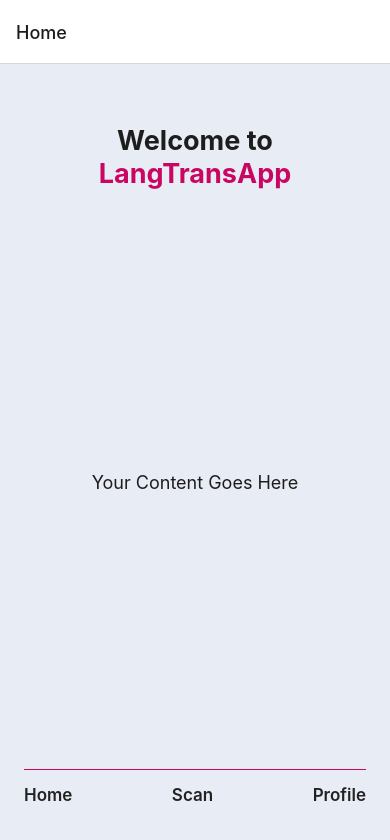
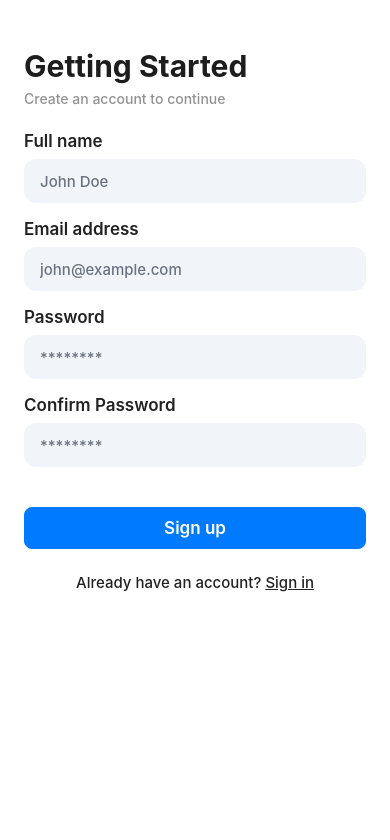
Before and after one commit to appsecandrewlee/MACathon_2023, a React Native app in the folder langtrans_app/: screen /Signup in a window 390 px wide. Shown: the top 840 px of the page. Built offline with nearby package versions, Linux system fonts and the light colour scheme.

Commit message:
navigate between login and signup page

```diff
--- a/langtrans_app/App.js
+++ b/langtrans_app/App.js
@@ -2,6 +2,7 @@ import React, { useState } from "react";
 import { NavigationContainer } from '@react-navigation/native';
 import { createStackNavigator } from '@react-navigation/stack';
 import axios from "axios";
+import SignupScreen from './screens/Signup'; // Import the signup screen
 import LoginScreen from './screens/Login'; // Import the login screen
 import CameraScreen from './screens/Scan'; // Assuming you also have a camera screen
 import HomeScreen from './screens/Home'; // Assuming you also have a camera screen
@@ -45,8 +46,9 @@ export default function App() {
   };
   return (
     <NavigationContainer>
-      <Stack.Navigator initialRouteName="Home">
+      <Stack.Navigator initialRouteName="Login">
         <Stack.Screen name="Login" component={LoginScreen} options={{ headerShown: false }} />
+        <Stack.Screen name="Signup" component={SignupScreen} options={{ headerShown: false }} />
         <Stack.Screen name="Camera" component={CameraScreen} options={{ title: 'Capture Image' }} />
         <Stack.Screen name="Home" component={HomeScreen} options={{ title: 'Home' }} />
         {/* Add more screens as needed */}
--- a/langtrans_app/screens/Login.js
+++ b/langtrans_app/screens/Login.js
@@ -9,7 +9,8 @@ import {
   TextInput,
 } from 'react-native';
 
-export default function Example() {
+export default function LoginScreen({navigation}) {
+
   const [form, setForm] = useState({
     email: '',
     password: '',
@@ -23,7 +24,6 @@ export default function Example() {
   //     .then(response => response.json())
   //     .then(data => setData(data));
   // }, []);
-
 
   return (
     <SafeAreaView style={{ flex: 1, backgroundColor: '#e8ecf4' }}>
@@ -90,7 +90,10 @@ export default function Example() {
               // handle link
             }}
             style={{ marginTop: 'auto' }}>
-            <Text style={styles.formFooter}>
+            <Text
+              style={styles.formFooter}
+              onPress={() => navigation.navigate('Signup')}
+            >
               Don't have an account?{' '}
               <Text style={{ textDecorationLine: 'underline' }}>Sign Up</Text>
             </Text>
--- a/langtrans_app/SignUp.js
+++ b/langtrans_app/screens/Signup.js
@@ -6,10 +6,11 @@ import {
   Text,
   TouchableOpacity,
   TextInput,
+  ScrollView
 } from 'react-native';
-import { KeyboardAwareScrollView } from 'react-native-keyboard-aware-scroll-view';
+// import { KeyboardAwareScrollView } from 'react-native-keyboard-aware-scroll-view';
 
-export default function Example() {
+export default function SignupScreen({navigation}) {
   const [form, setForm] = useState({
     fullname: '',
     email: '',
@@ -25,7 +26,7 @@ export default function Example() {
           <Text style={styles.subtitle}>Create an account to continue</Text>
         </View>
 
-        <KeyboardAwareScrollView>
+        <ScrollView>
           <View style={styles.form}>
             <View style={styles.input}>
               <Text style={styles.inputLabel}>Full name</Text>
@@ -99,13 +100,16 @@ export default function Example() {
               onPress={() => {
                 // handle link
               }}>
-              <Text style={styles.formFooter}>
+              <Text
+                style={styles.formFooter}
+                onPress={() => navigation.navigate('Login')}
+              >
                 Already have an account?{' '}
                 <Text style={{ textDecorationLine: 'underline' }}>Sign in</Text>
               </Text>
             </TouchableOpacity>
           </View>
-        </KeyboardAwareScrollView>
+        </ScrollView>
       </View>
     </SafeAreaView>
   );
```
Also changed, not shown: 2 other files (tests, documents, lock files or other folders).
